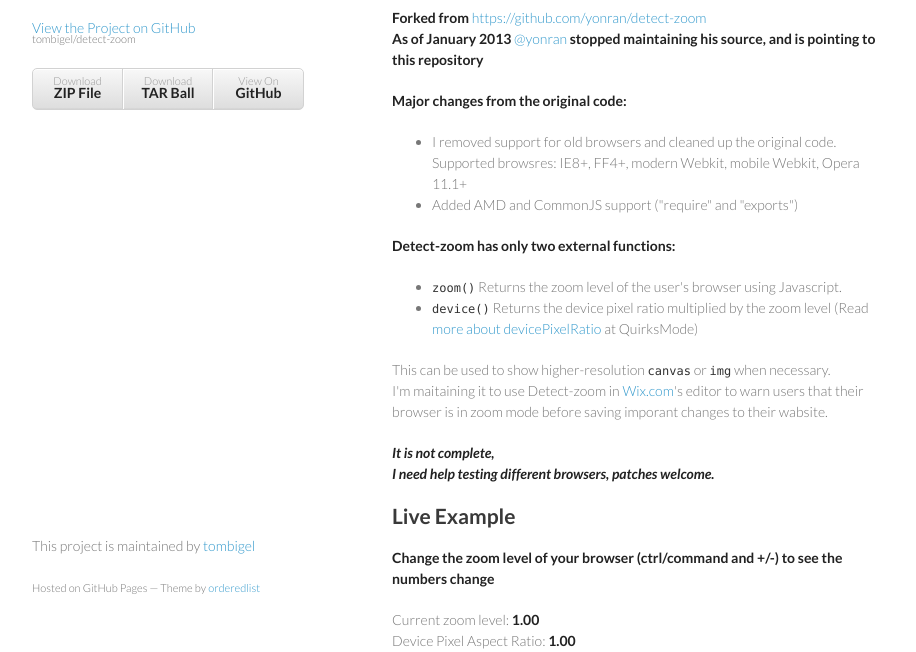
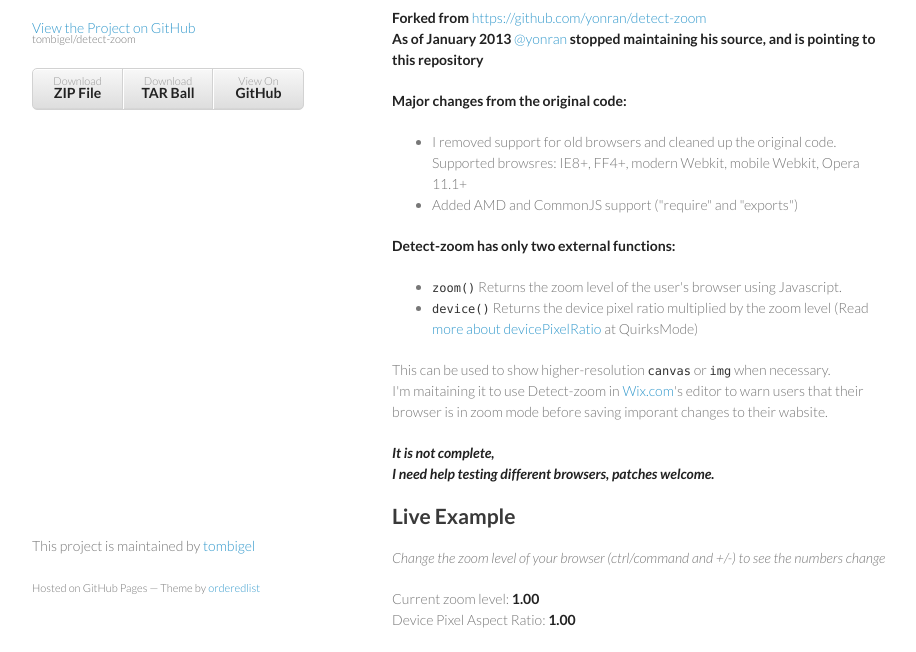
Before and after one commit to tombigel/detect-zoom, a plain HTML site: page index.html in a window 1280 px wide. Shown: the part 133-785 px from the top of the page, without its empty margins (178-1094 px from the left). Drawn offline with nearby package versions, Linux system fonts and the light colour scheme.

Commit message:
edited example

```diff
--- a/index.html
+++ b/index.html
@@ -67,7 +67,7 @@
                        I need help testing different browsers, patches welcome.</em></strong></p>
 
         <h2>Live Example</h2>
-        <p><strong>Change the zoom level of your browser (ctrl/command and +/-) to see the numbers change</strong></p>
+        <p><em>Change the zoom level of your browser (ctrl/command and +/-) to see the numbers change</em></p>
         <p>
             Current zoom level: <strong class="example" id="zoom"></strong>
             <br />
```
